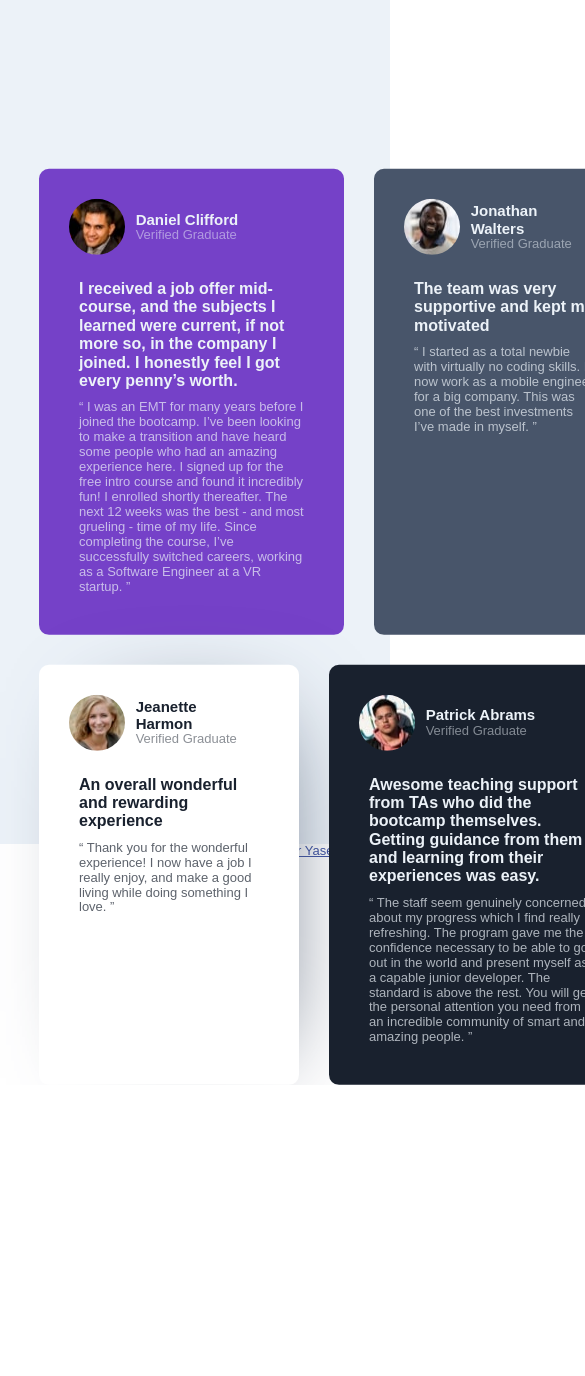
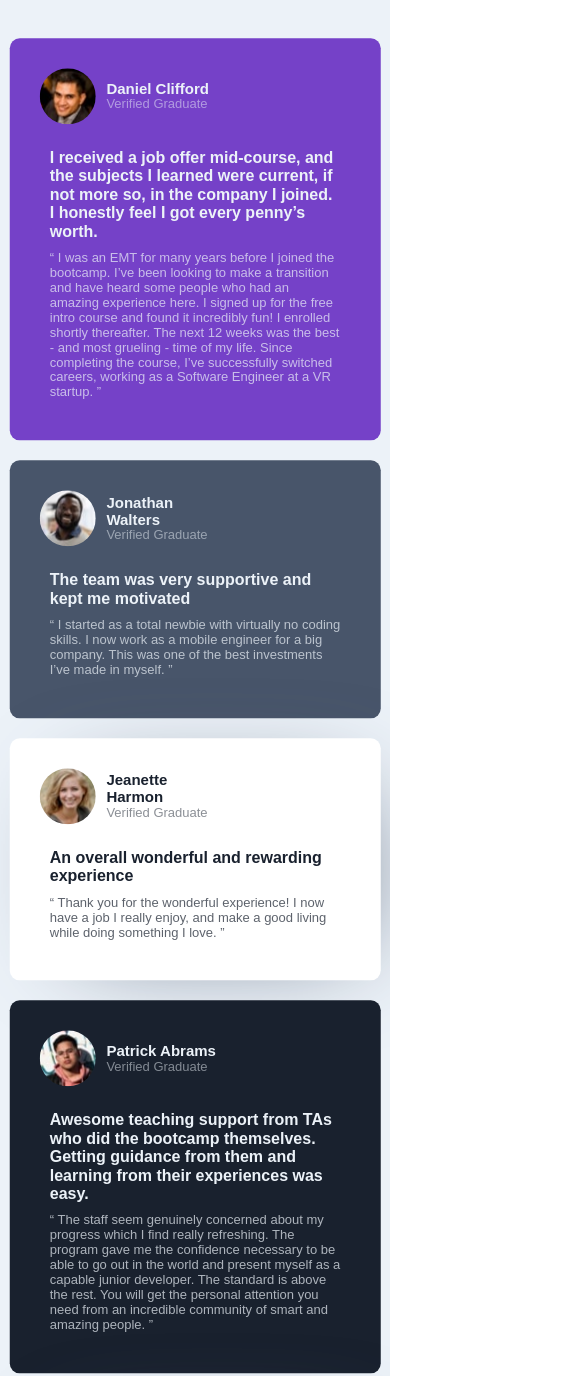
Before and after one commit to OmarYaser/Frontend-Mentor-Testimonials-Grid-Section, a plain HTML site: page index.html in a window 390 px wide. Shown: the top 1376 px of the page, 585 px wide, since content can reach past the window. Before the commit the page ends 1085 px from the top, so only its background shows below. Drawn offline with Linux system fonts and the light colour scheme.

Commit message:
finished responsiveness and added attribution div inside the main and the parent section

```diff
--- a/css/style.css
+++ b/css/style.css
@@ -26,7 +26,7 @@ main {
 /* parent section styling */
 section.parent {
   width: 80%;
-  height: 60%;
+  height: 75%;
   position: absolute;
   top: 50%;
   left: 50%;
@@ -127,9 +127,97 @@ section.parent {
 
 /* Attribution */
 .attribution {
-  font-size: 11px;
+  font-size: 12px;
   text-align: center;
+  margin-top: 10px;
+  margin-bottom: 10px;
+  grid-column: span 4;
 }
 .attribution a {
   color: hsl(228, 45%, 44%);
 }
+
+/* media queries */
+/* large screens */
+@media (max-width: 1330px) {
+  main {
+    height: 120vh;
+  }
+
+  section.parent {
+    height: 95%;
+    width: 95%;
+  }
+}
+/* medium screens */
+@media (max-width: 992px) {
+  main {
+    height: 152vh;
+  }
+
+  section.parent {
+    grid-template-columns: repeat(2, 1fr);
+    grid-template-rows: repeat(3, 1fr);
+    gap: 20px;
+  }
+
+  .member1 {
+    grid-area: 1 / 1 / 2 / 3;
+  }
+
+  .member2 {
+    grid-area: 2 / 1 / 3 / 2;
+  }
+
+  .member3 {
+    grid-area: 2 / 2 / 3 / 3;
+  }
+
+  .member4 {
+    grid-area: 3 / 1 / 4 / 2;
+  }
+
+  .member5 {
+    grid-area: 3 / 2 / 4 / 3;
+  }
+
+  .attribution {
+    grid-column: span 2;
+  }
+}
+
+/* small screens */
+@media (max-width: 592px) {
+  main {
+    height: 182vh;
+  }
+
+  section.parent {
+    grid-template-columns: 1fr;
+    grid-template-rows: repeat(5, 1fr);
+    gap: 20px;
+  }
+
+  .member1 {
+    grid-area: 1 / 1 / 2 / 2;
+  }
+
+  .member2 {
+    grid-area: 2 / 1 / 3 / 2;
+  }
+
+  .member3 {
+    grid-area: 3 / 1 / 4 / 2;
+  }
+
+  .member4 {
+    grid-area: 4 / 1 / 5 / 2;
+  }
+
+  .member5 {
+    grid-area: 5 / 1 / 6 / 2;
+  }
+  .attribution {
+    grid-column: span 1;
+  }
+}
--- a/index.html
+++ b/index.html
@@ -133,13 +133,13 @@
             </p>
           </div>
         </div>
+        <div class="attribution">
+          Challenge by
+          <a href="https://www.frontendmentor.io?ref=challenge" target="_blank"
+            >Frontend Mentor</a
+          >. Coded by <a href="https://github.com/OmarYaser">Omar Yaser</a>.
+        </div>
       </section>
     </main>
-    <div class="attribution">
-      Challenge by
-      <a href="https://www.frontendmentor.io?ref=challenge" target="_blank"
-        >Frontend Mentor</a
-      >. Coded by <a href="https://github.com/OmarYaser">Omar Yaser</a>.
-    </div>
   </body>
 </html>
```
